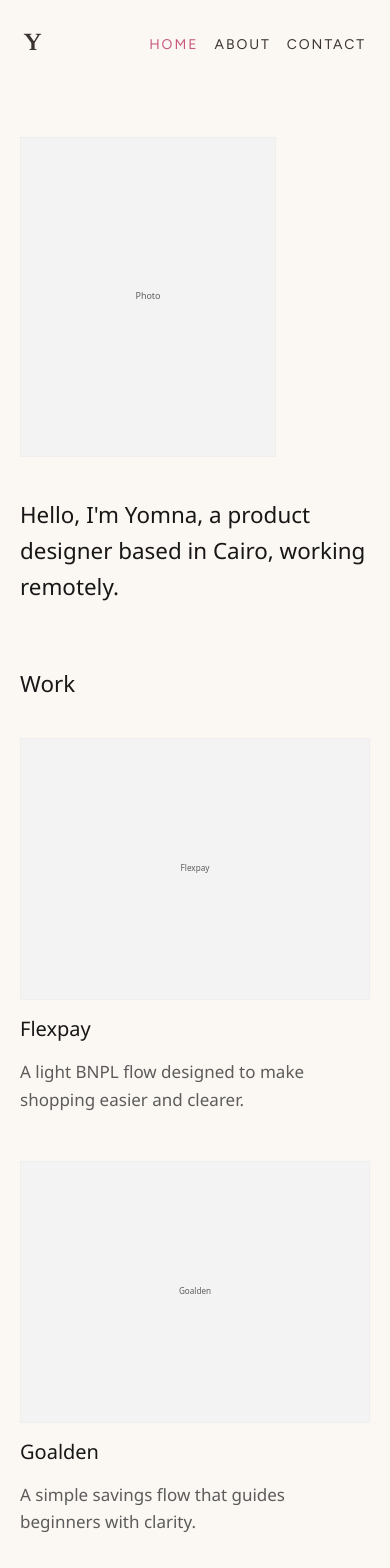
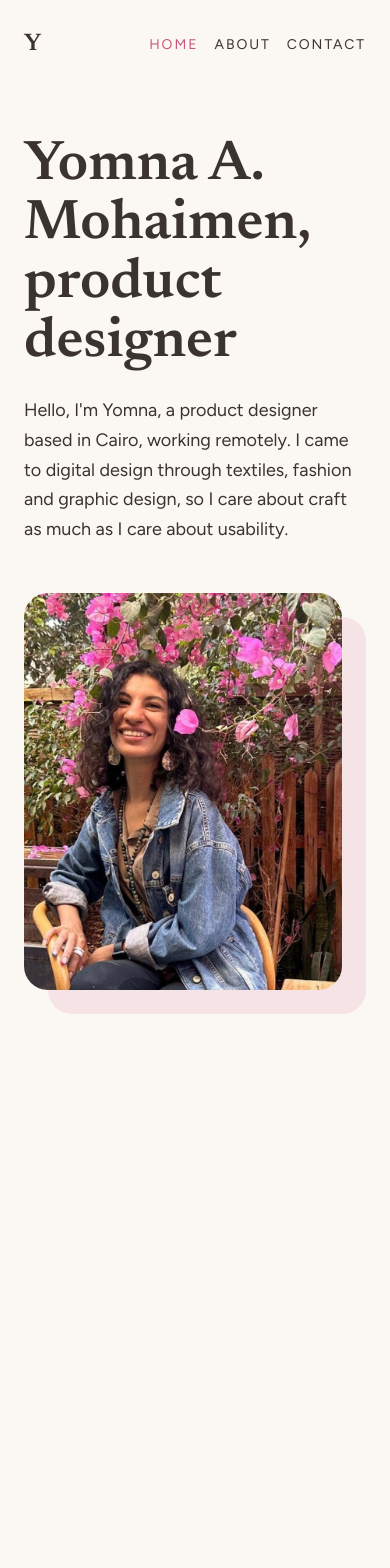
Before and after one commit to yomnamohaimen-coder/yomna-portfolio, a React (Vite) app: page / in a window 390 px wide. Shown: the top 1568 px of the page. After the commit the page ends 1110 px from the top, so only its background shows below. Built offline with nearby package versions, Linux system fonts and the light colour scheme.

Commit message:
Enhance HomePage layout and styling; update Header and Layout components for improved responsiveness

```diff
--- a/src/components/Header.css
+++ b/src/components/Header.css
@@ -6,9 +6,20 @@ body {
   background: var(--color-background);
 }
 
+.top-nav,
+.home-hero {
+  padding-inline: var(--space-md);
+}
+
+.top-nav-inner,
+.home-hero-inner {
+  max-width: var(--measure-image);
+  margin-inline: auto;
+}
+
 .top-nav {
   background: var(--color-background);
-  padding: var(--space-lg) var(--space-md);
+  padding-block: var(--space-lg);
 }
 
 .top-nav-inner {
@@ -16,8 +27,6 @@ body {
   align-items: center;
   justify-content: space-between;
   gap: var(--space-sm);
-  max-width: var(--measure-image);
-  margin-inline: auto;
 }
 
 .top-nav-logo {
@@ -61,7 +70,8 @@ body {
 }
 
 @media (min-width: 48rem) {
-  .top-nav {
+  .top-nav,
+  .home-hero {
     padding-inline: var(--space-lg);
   }
 
--- a/src/components/Layout.jsx
+++ b/src/components/Layout.jsx
@@ -21,7 +21,7 @@ export default function Layout() {
     <>
       <Header />
       <Outlet />
-      <Footer />
+      {pathname !== '/' && <Footer />}
     </>
   )
 }
--- /dev/null
+++ b/src/pages/HomePage.css
@@ -0,0 +1,123 @@
+.home-main {
+  width: auto;
+  max-width: none;
+  margin: 0;
+}
+
+.home-hero {
+  padding-block: var(--space-xl) var(--space-3xl);
+  animation: home-hero-reveal var(--motion-duration) var(--ease-out) both;
+}
+
+.home-hero-inner {
+  display: grid;
+  grid-template-columns: minmax(0, 1fr);
+  gap: var(--space-xl);
+  align-items: center;
+}
+
+.home-hero-copy,
+.home-hero-portrait {
+  min-width: 0;
+}
+
+.home-hero h1 {
+  margin: 0 0 var(--space-md);
+  font-family: var(--font-serif);
+  font-size: clamp(3.5rem, 2.4vw + 1.4rem, 4.5rem);
+  font-weight: var(--font-weight-heading);
+  line-height: var(--line-height-heading);
+  color: var(--color-text);
+  text-wrap: balance;
+}
+
+.home-hero-break {
+  display: none;
+}
+
+.home-hero-text {
+  width: 100%;
+}
+
+.home-hero p {
+  margin: 0;
+  width: 100%;
+  font-family: var(--font-sans);
+  font-size: var(--font-size-body);
+  font-weight: var(--font-weight-body);
+  line-height: var(--line-height-body);
+  color: var(--color-text);
+  text-wrap: pretty;
+}
+
+@media (min-width: 900px) {
+  .home-hero-text {
+    width: fit-content;
+  }
+
+  .home-hero p {
+    width: 0;
+    min-width: 100%;
+  }
+}
+
+.home-hero-portrait {
+  position: relative;
+  padding-right: var(--space-md);
+  padding-bottom: var(--space-md);
+}
+
+.home-hero-portrait::before {
+  content: '';
+  position: absolute;
+  z-index: 0;
+  background: var(--color-blush);
+  border-radius: var(--radius-lg);
+  inset: var(--space-md) 0 0 var(--space-md);
+}
+
+.home-hero-photo {
+  position: relative;
+  z-index: 1;
+}
+
+.home-hero-photo img {
+  display: block;
+  width: 100%;
+  aspect-ratio: 4 / 5;
+  object-fit: cover;
+  border-radius: 24px;
+}
+
+@keyframes home-hero-reveal {
+  from {
+    opacity: 0;
+    transform: translateY(var(--motion-reveal));
+  }
+
+  to {
+    opacity: 1;
+    transform: none;
+  }
+}
+
+@media (min-width: 48rem) {
+  .home-hero-inner {
+    grid-template-columns: minmax(0, 1.35fr) minmax(0, 0.8fr);
+    gap: var(--space-2xl);
+  }
+
+  .home-hero-break {
+    display: inline;
+  }
+
+  .home-hero h1 {
+    text-wrap: wrap;
+  }
+}
+
+@media (prefers-reduced-motion: reduce) {
+  .home-hero {
+    animation: none;
+  }
+}
--- a/src/pages/HomePage.jsx
+++ b/src/pages/HomePage.jsx
@@ -1,23 +1,35 @@
-import ProjectCard from '../components/ProjectCard'
-import { projects } from '../data/projects'
+import photo from '../assets/yomna-hero-4x5.jpg'
 import { usePageTitle } from '../usePageTitle'
+import './HomePage.css'
 
 export default function HomePage() {
-  usePageTitle('Yomna A.Mohaimen')
+  usePageTitle('Yomna A. Mohaimen')
 
   return (
-    <main>
-      <section className="hero">
-        <img src="/images/portrait.svg" alt="Yomna A.Mohaimen" />
-        <p>Hello, I'm Yomna, a product designer based in Cairo, working remotely.</p>
-      </section>
-
-      <section id="work" className="work">
-        <h2>Work</h2>
-        <div className="project-grid">
-          {projects.map((project) => (
-            <ProjectCard key={project.slug} project={project} />
-          ))}
+    <main className="home-main">
+      <section className="home-hero" aria-labelledby="home-hero-title">
+        <div className="home-hero-inner">
+          <div className="home-hero-copy">
+            <div className="home-hero-text">
+              <h1 id="home-hero-title">
+                Yomna A. Mohaimen,
+                <br className="home-hero-break" /> product designer
+              </h1>
+              <p>
+                Hello, I'm Yomna, a product designer based in Cairo, working remotely. I came
+                to digital design through textiles, fashion and graphic design, so I care
+                about craft as much as I care about usability.
+              </p>
+            </div>
+          </div>
+          <div className="home-hero-portrait">
+            <div className="home-hero-photo">
+              <img
+                src={photo}
+                alt="Yomna A. Mohaimen in a denim jacket, with pink bougainvillea behind her"
+              />
+            </div>
+          </div>
         </div>
       </section>
     </main>
--- a/src/styles/tokens.css
+++ b/src/styles/tokens.css
@@ -1,12 +1,13 @@
 /*
   Visual tokens for Yomna's portfolio.
   Source of truth: the design brief.
-  .top-nav repeats these values so the bar keeps them even if another
-  stylesheet reuses the same variable names.
+  .top-nav and .home-hero repeat these values so those sections keep them
+  even if another stylesheet reuses the same variable names.
 */
 
 :root,
-.top-nav {
+.top-nav,
+.home-hero {
   /* Warm cream page, never pure white. */
   --color-background: #fbf7f2;
   /* Warm brown for headlines and body; about 11.6:1 on cream. */
@@ -101,7 +102,8 @@
 /* Reduced motion: durations and travel become zero, and animation is switched off. */
 @media (prefers-reduced-motion: reduce) {
   :root,
-  .top-nav {
+  .top-nav,
+  .home-hero {
     --motion-duration-min: 0ms;
     --motion-duration-max: 0ms;
     --motion-duration: 0ms;
```
Also changed, not shown: src/assets/yomna-hero-4x5.jpg (added), src/assets/yomna-hero.jpg (added).
